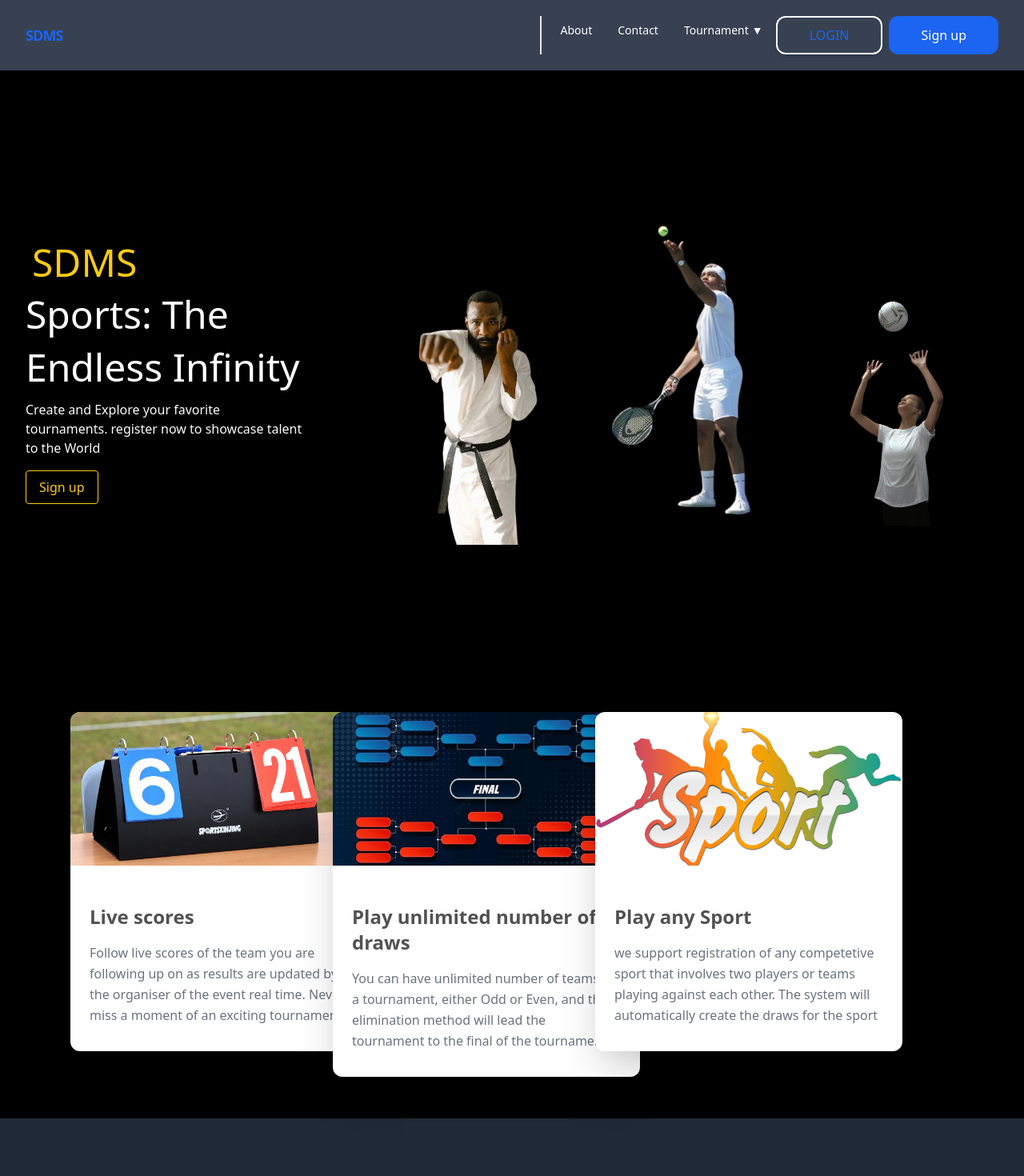
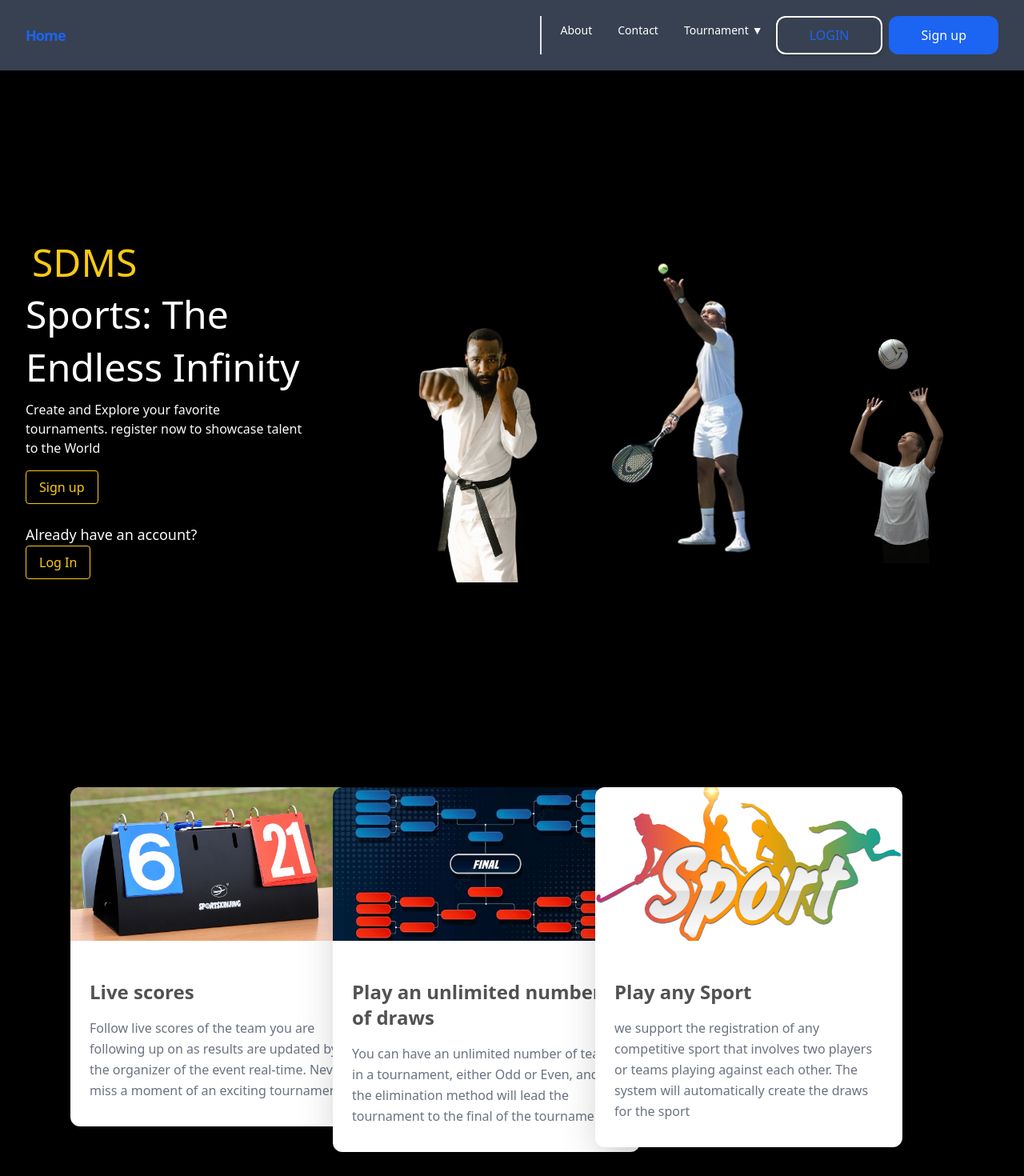
Before and after one commit to RichardMiruka/SDMS-Frontend, a React (Create React App) app in the folder sdms-app/: page / in a window 1280 px wide. Shown: the top 1470 px of the page at 80% size. Built offline with nearby package versions, Linux system fonts and the light colour scheme.

Commit message:
styled the homepage

```diff
--- a/sdms-app/src/components/Navbar.js
+++ b/sdms-app/src/components/Navbar.js
@@ -1,4 +1,3 @@
-// import React from 'react';
 import { Link, useNavigate} from 'react-router-dom';
 import React, { useState, useEffect, useRef } from 'react';
 
@@ -36,7 +35,7 @@ const Navbar = () => {
             className="text-lg font-bold tracking-tighter text-blue-600 transition duration-500 ease-in-out transform tracking-relaxed lg:pr-8"
             href="/home"
           >
-            SDMS
+            Home
           </a>
           <button
             className="rounded-lg md:hidden focus:outline-none focus:shadow-outline"
--- a/sdms-app/src/pages/Home.js
+++ b/sdms-app/src/pages/Home.js
@@ -16,6 +16,9 @@ const Home = () => {
             <p className="text-sm md:text-base text-gray-50 mb-4">Create and Explore your favorite tournaments. register now to showcase talent to the World</p>
             <Link to="/Register" className="bg-transparent hover:bg-yellow-300 text-yellow-300 hover:text-black rounded shadow hover:shadow-lg py-2 px-4 border border-yellow-300 hover:border-transparent">
               Sign up
+            </Link>
+            <p className="mt-6 font-light text-lg max-w-md text-gray-50">Already have an account?</p>
+            <Link to="/Login" className="bg-transparent hover:bg-yellow-300 text-yellow-300 hover:text-black rounded shadow hover:shadow-lg py-2 px-4 border border-yellow-300 hover:border-transparent">Log In
             </Link>
           </div>
           <div className="p-8 mt-12 mb-6 md:mb-0 md:mt-0 ml-0 md:ml-12 lg:w-2/3 justify-center">
@@ -43,7 +46,7 @@ const Home = () => {
                 <h4 className="mt-4 text-2xl font-semibold text-neutral-600">
                   <span className="">Live scores</span>
                 </h4>
-            <p className="mt-4 text-base font-normal text-gray-500 leading-relaxed">Follow live scores of the team you are following up on as results are updated by the organiser of the event real time. Never miss a moment of an exciting tournament.</p>
+                <p className="mt-4 text-base font-normal text-gray-500 leading-relaxed">Follow live scores of the team you are following up on as results are updated by the organizer of the event real-time. Never miss a moment of an exciting tournament.</p>
               </div>
             </div>
           </a>
@@ -53,9 +56,9 @@ const Home = () => {
               <img className="w-full rounded-t-xl lg:h-48 md:h-36 object-cover object-center" src="/images/Tournament Brackets.jpg" alt="blog" />
               <div className="px-6 py-8">
                 <h4 className="mt-4 text-2xl font-semibold text-neutral-600">
-              <span className="">Play unlimited number of draws</span>
+                  <span className="">Play an unlimited number of draws</span>
                 </h4>
-            <p className="mt-4 text-base font-normal text-gray-500 leading-relaxed">You can have unlimited number of teams in a tournament, either Odd or Even, and the elimination method will lead the tournament to the final of the tournament. </p>
+                <p className="mt-4 text-base font-normal text-gray-500 leading-relaxed">You can have an unlimited number of teams in a tournament, either Odd or Even, and the elimination method will lead the tournament to the final of the tournament. </p>
               </div>
             </div>
           </a>
@@ -67,7 +70,7 @@ const Home = () => {
                 <h4 className="mt-4 text-2xl font-semibold text-neutral-600">
                   <span className="">Play any Sport</span>
                 </h4>
-            <p className="mt-4 text-base font-normal text-gray-500 leading-relaxed"> we support registration of any competetive sport that involves two players or teams playing against each other. The system will automatically create the draws for the sport </p>
+                <p className="mt-4 text-base font-normal text-gray-500 leading-relaxed"> we support the registration of any competitive sport that involves two players or teams playing against each other. The system will automatically create the draws for the sport </p>
               </div>
             </div>
           </a>
@@ -82,11 +85,8 @@ const Home = () => {
               <h1 className="text-3xl lg:text-4xl font-bold leading-9 pb-4">About Us</h1>
               <p className="font-normal text-base leading-6">
                 Our journey with the Tournament Bracket application began as a collective passion for simplifying and enhancing the tournament management experience. Inspired by the thrill of competitions and the desire to create a seamless platform for organizers and participants, we embarked on this project to bring innovation to the world of sports and gaming events. We invite you to explore our creation and experience the result of our hard work and dedication. Your feedback is valuable as we continue to evolve and improve our application.
-
-
               </p>
-        <br>
-        </br>
+              <br />
               <h2 className="text-3xl lg:text-4xl font-bold leading-9 pb-4">Our Project Repository</h2>
               <div className="flex mt-2">
                 <a href="https://github.com/RichardMiruka/SDMS-Frontend" target="_blank" rel="noopener noreferrer">
@@ -149,8 +149,6 @@ const Home = () => {
         </div>
       </section>
     </div>
-
-
   );
 };
 
```
Also changed, not shown: sdms-app/src/pages/login.js (deleted). Lines whose indentation alone changed are shown as unchanged.
